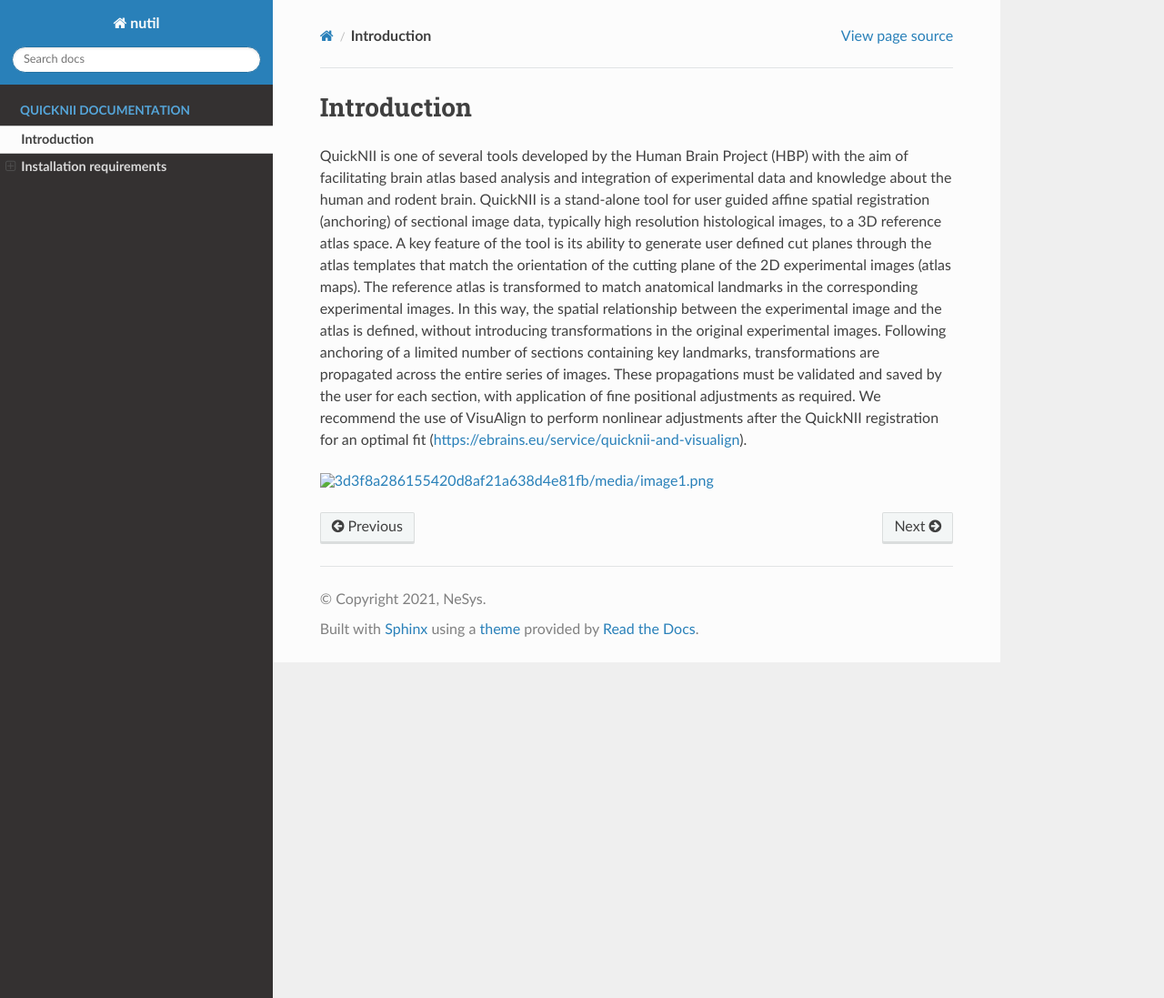
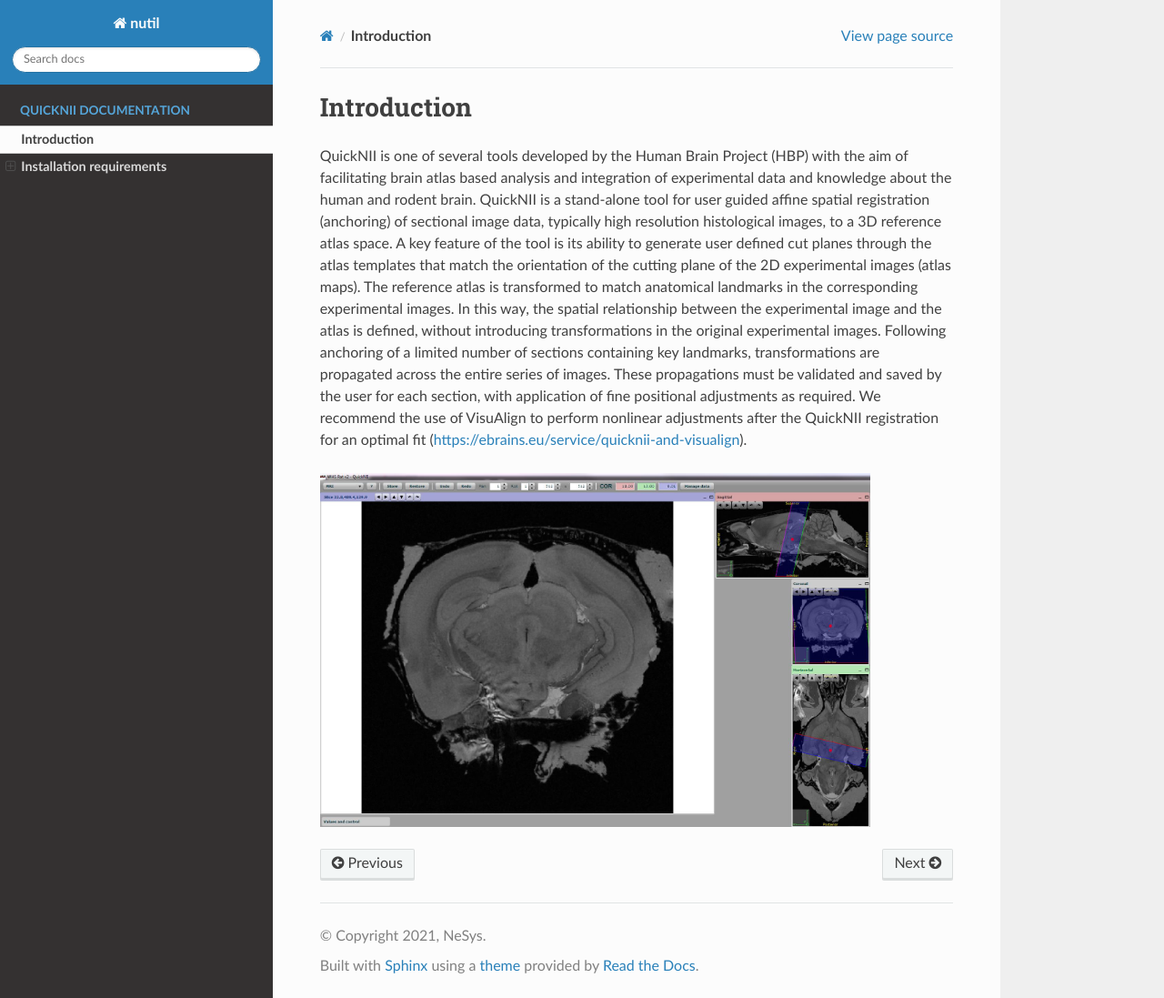
Before and after one commit to Tevemadar/QuickNII, a Sphinx documentation site: the page built from Docs/Introduction.rst, in a window 1280 px wide and 1097 px high. Shown: the whole window at 91% size. Built offline with Sphinx 7.4.7 and the Read the Docs theme 2.0.0, drawn with Linux system fonts in a browser that asks for light colours; pages that are not in the unit, such as notebooks, are missing from menus.

Commit message:
Update Introduction.rst

```diff
--- a/Docs/Introduction.rst
+++ b/Docs/Introduction.rst
@@ -20,6 +20,6 @@ with application of fine positional adjustments as required. We
 recommend the use of VisuAlign to perform nonlinear adjustments after
 the QuickNII registration for an optimal fit (https://ebrains.eu/service/quicknii-and-visualign).
 
-.. image:: 3d3f8a286155420d8af21a638d4e81fb/media/image1.png
+.. image:: 6bef45ee36424df69f030c687f030605/media/image1.png
    :width: 6.3in
    :height: 4.04916in
```
